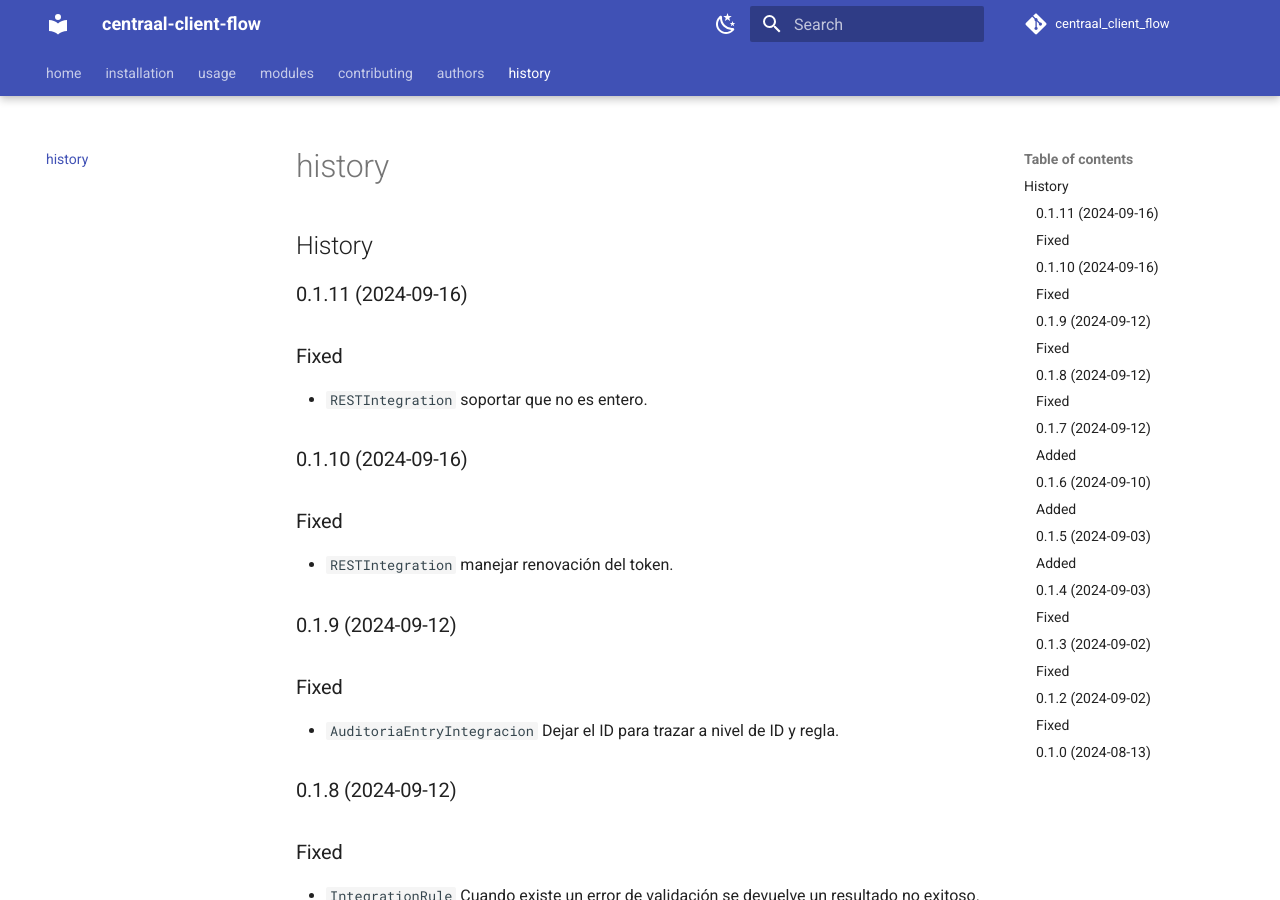
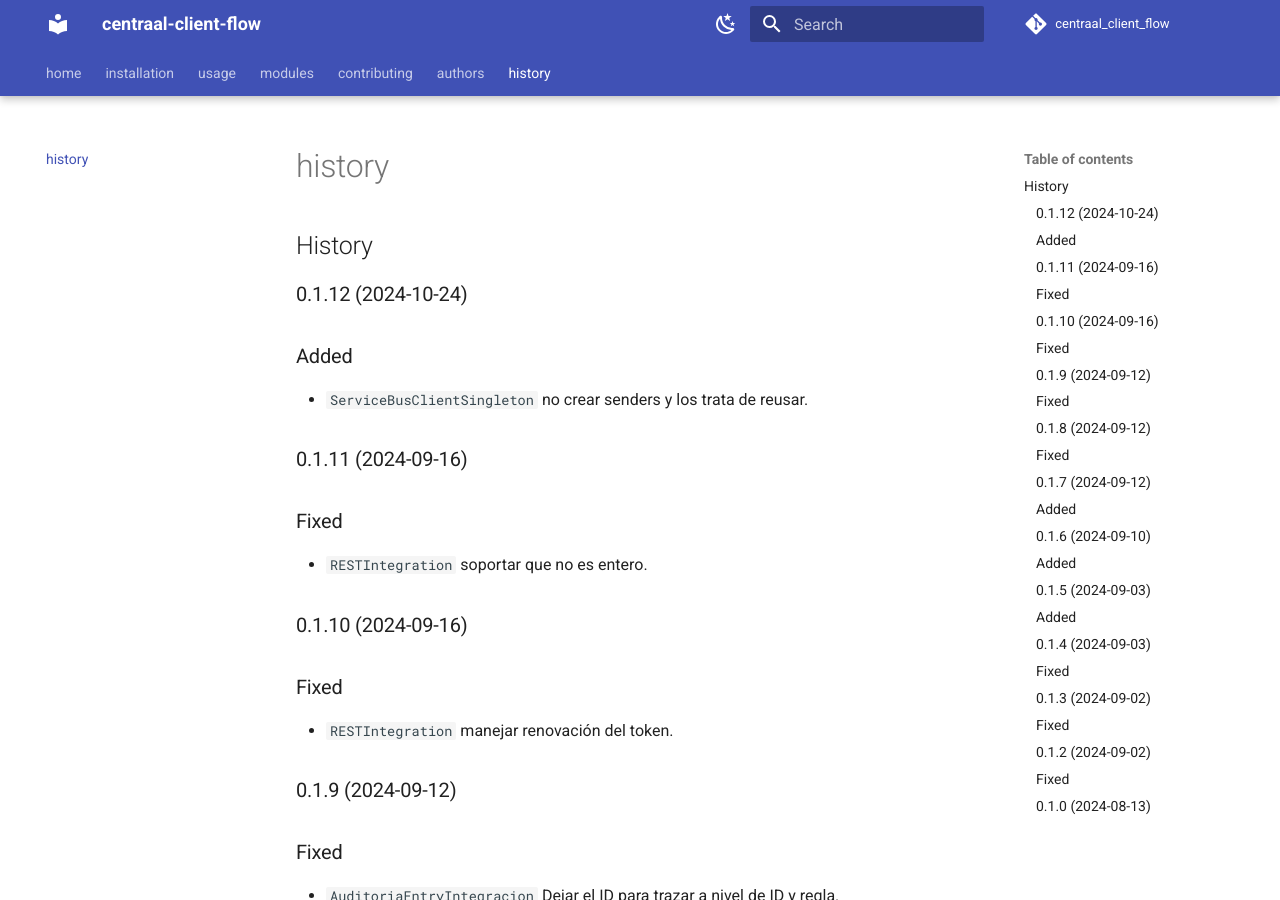
Before and after one commit to centraal-api/centraal-client-flow, an MkDocs documentation site: the page built from docs/history.md, in a window 1280 px wide and 900 px high. Built offline with MkDocs 1.6.1 and Material for MkDocs 9.7.7, drawn with Linux system fonts in a browser that asks for light colours; comment, search, counter and statistics services are not loaded; the version menu is left out.

Commit message:
Add ServiceBusClientSingleton to reuse senders

```diff
--- a/HISTORY.md
+++ b/HISTORY.md
@@ -1,4 +1,10 @@
 # History
+
+## 0.1.12 (2024-10-24)
+
+## Added
+- `ServiceBusClientSingleton` no crear senders y los trata de reusar.
+
 
 ## 0.1.11 (2024-09-16)
 
```
